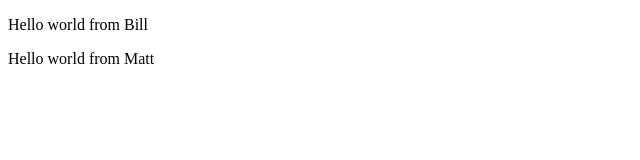
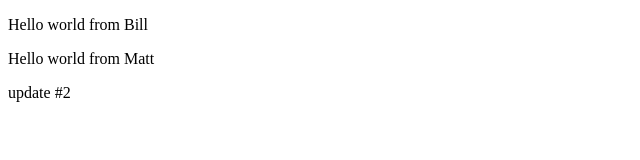
Before and after one commit to BBoughton84/pushpullmergeconflict, a plain HTML site: page index.html in a window 1280 px wide. Shown: the full height of the page, 0-640 px from the left. Drawn offline with Linux system fonts and the light colour scheme.

Commit message:
udpate #2

```diff
--- a/index.html
+++ b/index.html
@@ -12,7 +12,7 @@
     <p>Hello world from Bill</p>
     <p>Hello world from Matt</p>
 
-
+    <p> update #2 </p>
 
 
 
```
